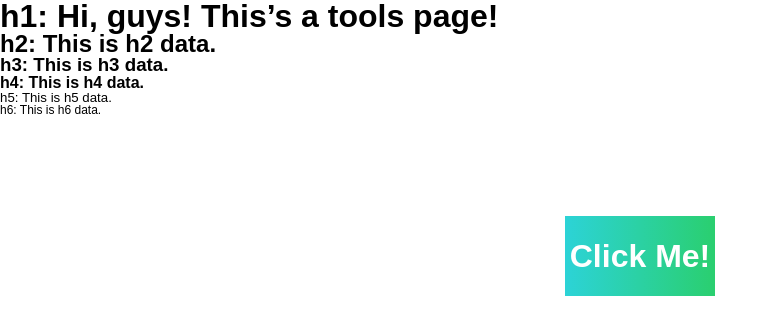
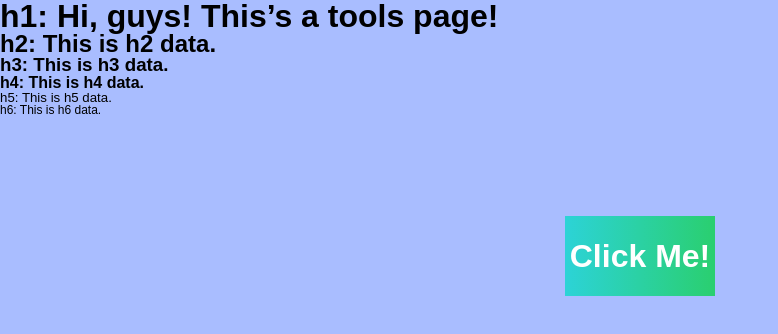
Before and after one commit to butterflydreams/Butterfly-H5_Tools, a Vue app: page / in a window 1280 px wide. Shown: the top 334 px of the page, without its empty margins (0-778 px from the left). Built offline with nearby package versions, Linux system fonts and the light colour scheme; a web font is replaced by a local one.

Commit message:
add: layout

```diff
--- a/src/pages/home.vue
+++ b/src/pages/home.vue
@@ -1,4 +1,19 @@
 <style lang="less" scoped>
+.home {
+  overflow-x: hidden;
+  overflow-y: auto;
+  -webkit-overflow-scrolling: touch;
+  position: relative;
+  margin: auto;
+  width: 100%;
+  height: 100%;
+  min-height: 100vh;
+  background-color: #a9bdff;
+  font-size: 0;
+  box-sizing: border-box;
+  * {
+    box-sizing: border-box;
+  }
   h1 {
     font-size: 32px;
     font-weight: 900;
@@ -23,11 +38,11 @@ h6 {
     font-size: 12px;
     font-weight: 400;
   }
-.wrapper {
+  .btn-button {
     position: relative;
     margin: 100px auto;
     width: 100%;
-  .btn-button {
+    .button {
       display: block;
       position: relative;
       margin: 0 auto;
@@ -42,18 +57,21 @@ h6 {
       color: #ffffff;
     }
   }
+}
 </style>
 
 <template>
+  <section class="home">
     <h1>h1: Hi, guys! This’s a tools page!</h1>
     <h2>h2: This is h2 data.</h2>
     <h3>h3: This is h3 data.</h3>
     <h4>h4: This is h4 data.</h4>
     <h5>h5: This is h5 data.</h5>
     <h6>h6: This is h6 data.</h6>
-  <div class="wrapper">
-    <a class="btn-button" href="javascript:;" @click="OnButtonClick">Click Me!</a>
+    <div class="btn-button">
+      <a class="button" href="javascript:;" @click="OnButtonClick">Click Me!</a>
     </div>
+  </section>
 </template>
 
 <script setup lang="ts">
```
Lines whose indentation alone changed are shown as unchanged.
